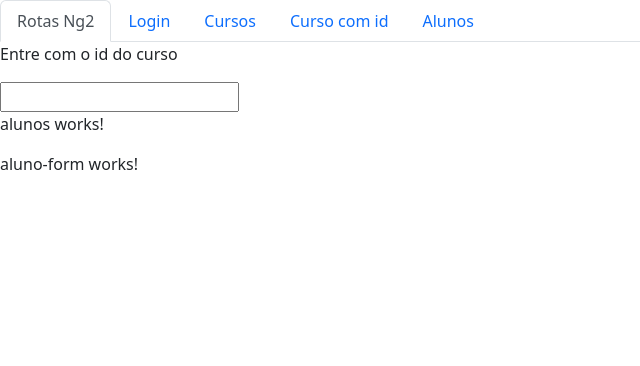
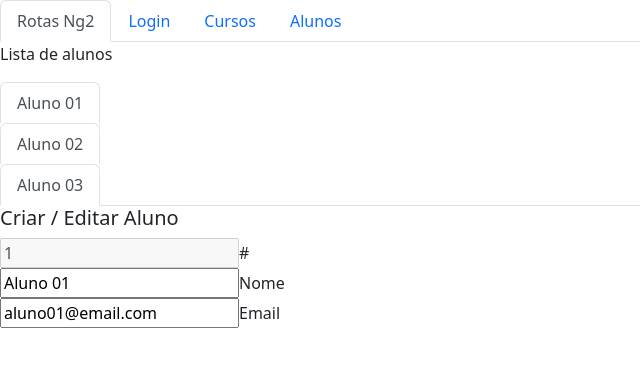
Before and after one commit to alvarogularte/angular-curso, an Angular app in the folder rotas/: page /alunos/1/editar in a window 1280 px wide. Shown: the top 366 px of the page, without its empty margins (0-640 px from the left). Built offline with nearby package versions, Linux system fonts and the light colour scheme.

Commit message:
new: cria conteúdo da aula Rotas Filhas: desenvolvendo as telas

```diff
--- a/rotas/src/app/alunos/aluno-detalhe/aluno-detalhe.component.html
+++ b/rotas/src/app/alunos/aluno-detalhe/aluno-detalhe.component.html
@@ -1 +1,7 @@
-<p>aluno-detalhe works!</p>
+<h5>Detalhe do Aluno</h5>
+
+<p>Id: {{ aluno.id }}</p>
+<p>Nome: {{ aluno.nome }}</p>
+<p>Email: {{ aluno.email }}</p>
+
+<button (click)="editarContato()">Editar</button>
--- a/rotas/src/app/alunos/aluno-detalhe/aluno-detalhe.component.ts
+++ b/rotas/src/app/alunos/aluno-detalhe/aluno-detalhe.component.ts
@@ -1,15 +1,38 @@
-import { Component, OnInit } from '@angular/core';
+import { AlunosService } from './../alunos.service';
+import { ActivatedRoute, Router } from '@angular/router';
+import { Subscription } from 'rxjs';
+import { Component, OnDestroy, OnInit } from '@angular/core';
 
 @Component({
   selector: 'app-aluno-detalhe',
   templateUrl: './aluno-detalhe.component.html',
   styleUrls: ['./aluno-detalhe.component.css']
 })
-export class AlunoDetalheComponent implements OnInit {
+export class AlunoDetalheComponent implements OnInit, OnDestroy {
 
-  constructor() { }
+  aluno: any;
+  inscricao!: Subscription;
+
+  constructor(
+    private route: ActivatedRoute,
+    private router: Router,
+    private alunosService: AlunosService
+  ) { }
 
   ngOnInit(): void {
+    this.inscricao = this.route.params.subscribe((params: any) => {
+      let id = params['id'];
+
+      this.aluno = this.alunosService.getAluno(id);
+    });
+  }
+
+  ngOnDestroy(): void {
+    this.inscricao.unsubscribe();
+  }
+
+  editarContato() {
+    this.router.navigate(['/alunos', this.aluno.id, 'editar'])
   }
 
 }
--- a/rotas/src/app/alunos/aluno-form/aluno-form.component.html
+++ b/rotas/src/app/alunos/aluno-form/aluno-form.component.html
@@ -1 +1,22 @@
-<p>aluno-form works!</p>
+<h5>Criar / Editar Aluno</h5>
+
+<div class="col s12">
+  <div class="row">
+    <div class="input-field col s12">
+      <input disabled [(ngModel)]="aluno.id" id="disabled" type="text">
+      <label for="disabled" class="active">#</label>
+    </div>
+  </div>
+  <div class="row">
+    <div class="input-field col s12">
+      <input id="nome" [(ngModel)]="aluno.nome" class="validate" (input)="onInput()">
+      <label for="nome" class="active">Nome</label>
+    </div>
+  </div>
+  <div class="row">
+    <div class="input-field col s12">
+      <input id="email" [(ngModel)]="aluno.email" type="email" class="validate">
+      <label for="email" class="active">Email</label>
+    </div>
+  </div>
+</div>
--- a/rotas/src/app/alunos/aluno-form/aluno-form.component.ts
+++ b/rotas/src/app/alunos/aluno-form/aluno-form.component.ts
@@ -1,4 +1,7 @@
 import { Component, OnInit } from '@angular/core';
+import { ActivatedRoute } from '@angular/router';
+import { Subscription } from 'rxjs';
+import { AlunosService } from '../alunos.service';
 
 @Component({
   selector: 'app-aluno-form',
@@ -7,9 +10,33 @@
 })
 export class AlunoFormComponent implements OnInit {
 
-  constructor() { }
+  aluno: any;
+  inscricao!: Subscription;
+  private formMudou: boolean = false;
+
+  constructor(
+    private route: ActivatedRoute,
+    private alunosService: AlunosService
+  ) { }
 
   ngOnInit(): void {
+    this.inscricao = this.route.params.subscribe((params: any) => {
+      let id = params['id'];
+
+      this.aluno = this.alunosService.getAluno(id);
+
+      if (this.aluno === null) {
+        this.aluno = {};
+      }
+    });
   }
 
+  ngOnDestroy(): void {
+    this.inscricao.unsubscribe();
+  }
+
+  onInput(){
+    this.formMudou = true;
+    console.log('mudou');
+  }
 }
--- a/rotas/src/app/alunos/alunos.component.html
+++ b/rotas/src/app/alunos/alunos.component.html
@@ -1,2 +1,13 @@
-<p>alunos works!</p>
+<p>Lista de alunos</p>
+<div>
+  <ul ngbNav #nav="ngbNav" class="nav-tabs">
+    <li ngbNavItem>
+      <a ngbNavLink
+        *ngFor="let aluno of alunos"
+        [routerLink]="[aluno.id]">
+        {{ aluno.nome }}
+      </a>
+    </li>
+  </ul>
+</div>
 <router-outlet></router-outlet>
--- a/rotas/src/app/alunos/alunos.component.ts
+++ b/rotas/src/app/alunos/alunos.component.ts
@@ -1,4 +1,5 @@
 import { Component, OnInit } from '@angular/core';
+import { AlunosService } from './alunos.service';
 
 @Component({
   selector: 'app-alunos',
@@ -7,9 +8,12 @@
 })
 export class AlunosComponent implements OnInit {
 
-  constructor() { }
+  alunos: any[] = [];
+
+  constructor(private alunosService: AlunosService) { }
 
   ngOnInit(): void {
+    this.alunos = this.alunosService.getAlunos();
   }
 
 }
--- /dev/null
+++ b/rotas/src/app/alunos/alunos.service.ts
@@ -0,0 +1,30 @@
+import { Injectable } from '@angular/core';
+
+@Injectable({
+  providedIn: 'root'
+})
+export class AlunosService {
+
+  private alunos: any[] = [
+    {id: 1, nome: 'Aluno 01', email: 'aluno01@email.com'},
+    {id: 2, nome: 'Aluno 02', email: 'aluno02@email.com'},
+    {id: 3, nome: 'Aluno 03', email: 'aluno03@email.com'}
+  ];
+
+  constructor() { }
+
+  getAlunos() {
+    return this.alunos;
+  }
+
+  getAluno(id: number) {
+    for (let i = 0; i < this.alunos.length; i++) {
+      let aluno = this.alunos[i];
+
+      if (aluno.id == id) {
+        return aluno;
+      }
+    }
+    return null;
+  }
+}
--- a/rotas/src/app/app.component.html
+++ b/rotas/src/app/app.component.html
@@ -8,9 +8,9 @@
   <li routerLinkActive="active" ngbNavItem>
     <a routerLink="/cursos" [queryParams]="{pagina:1}" ngbNavLink>Cursos</a>
   </li>
-  <li routerLinkActive="active" ngbNavItem>
+  <!-- <li routerLinkActive="active" ngbNavItem>
     <a [routerLink]="['curso', idCurso.value]" ngbNavLink>Curso com id</a>
-  </li>
+  </li> -->
   <li routerLinkActive="active" ngbNavItem>
     <a routerLink="/alunos" ngbNavLink>Alunos</a>
   </li>
@@ -18,7 +18,7 @@
 <div [ngbNavOutlet]="nav"></div>
 
 <div>
-  <p>Entre com o id do curso</p>
-  <input #idCurso>
+  <!-- <p>Entre com o id do curso</p> -->
+  <!-- <input #idCurso> -->
   <router-outlet></router-outlet>
 </div>
```
Also changed, not shown: rotas/src/app/alunos/alunos.module.ts (+8 -2 lines), 1 other file (tests, documents, lock files or other folders).
